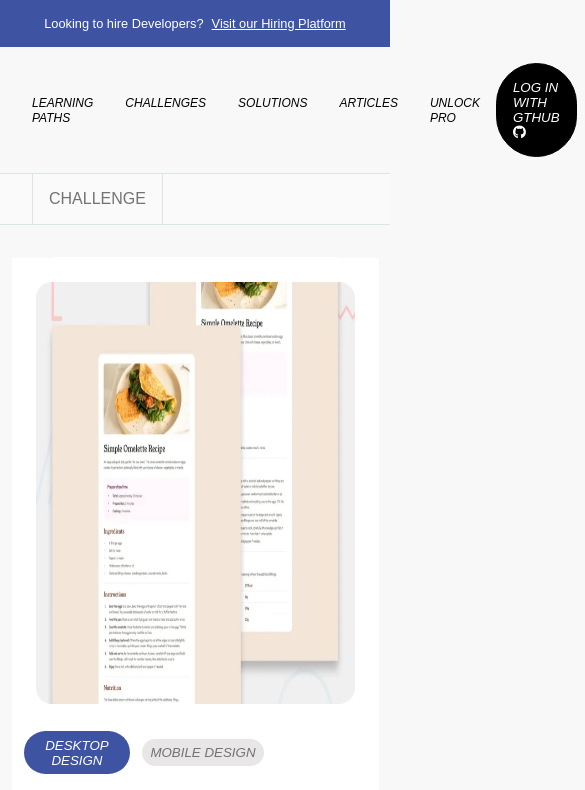
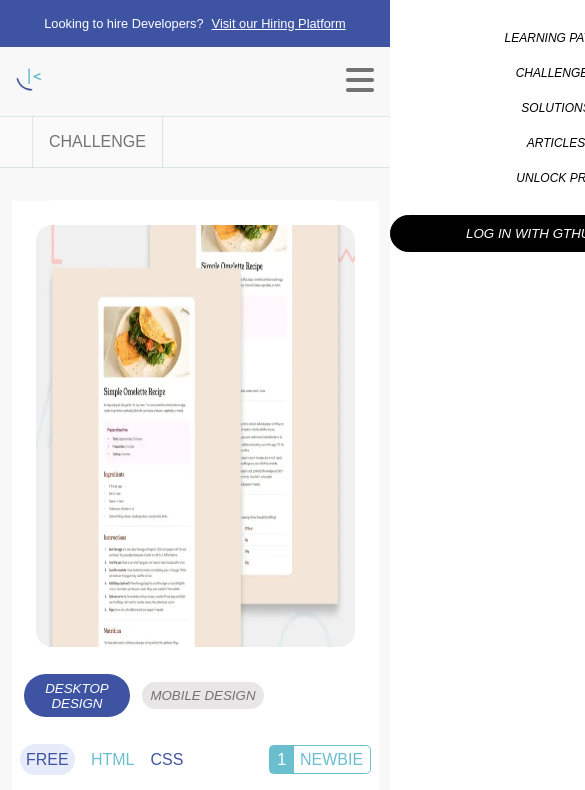
Before and after one commit to bhanukiran-gida/html-css-js-1, a plain HTML site: page index.html in a window 390 px wide. Shown: the top 790 px of the page, 585 px wide, since content can reach past the window. Drawn offline with Linux system fonts and the light colour scheme.

Commit message:
style: adding media queries for navbar

```diff
--- a/index.html
+++ b/index.html
@@ -25,7 +25,14 @@
                 <img id="navbar_left_logo" src="assets/logo-desktop.svg" alt="Logo">
 
             </div>
+            <div class="burger_menu" id="burger_menu">
+                <i class="fa-solid fa-bars"></i>
+            </div>
+
             <div class="navbar_right">
+                <div class="close_menu" id="close_menu">
+                    <i class="fa-solid fa-xmark"></i>
+                </div>
                 <ul class="navbar_right_list">
                     <li><a href="#">LEARNING PATHS</a></li>
                     <li><a href="#">CHALLENGES</a></li>
--- a/script.js
+++ b/script.js
@@ -1,3 +1,12 @@
+document.getElementById('burger_menu').addEventListener('click', function() {
+    document.querySelector('.navbar_right').classList.add('open');
+});
+
+document.getElementById('close_menu').addEventListener('click', function() {
+    document.querySelector('.navbar_right').classList.remove('open');
+});
+
+
 document.addEventListener("DOMContentLoaded", () => {
     const toggleButtons = document.querySelectorAll(".main_body_faqs_toggle_button");
 
--- a/style.css
+++ b/style.css
@@ -54,6 +54,13 @@ body {
     font-style: italic;
     font-size: smaller;
     font-weight: 500;
+}
+
+.burger_menu, .close_menu {
+    display: none;
+    font-size: 2rem;
+    cursor: pointer;
+    /* z-index: 100; */
 }
 
 .navbar_right_list {
@@ -784,6 +791,58 @@ body {
     .main_body_info {
         margin: 1.5rem 1rem;
     } */
+    .navbar_right {
+        flex-direction: column;
+        align-items: flex-start;
+        position: fixed;
+        top: 0;
+        right: 0;
+        width: 300px;
+        height: 100vh;
+        background: white;
+        transform: translateX(100%);
+        transition: transform 0.3s ease;
+        display: block;
+    }
+
+    .navbar_right.open {
+        transform: translateX(0);
+    }
+
+    .burger_menu {
+        display: block;
+    }
+
+    .close_menu {
+        display: none;
+    }
+
+    .navbar_right_list {
+        flex-direction: column;
+        width: 100%;
+        padding: 20px 0;
+    }
+
+    .navbar_right_list li {
+        width: 100%;
+        text-align: center;
+        padding: 10px 0;
+    }
+
+    #navbar_right_gitbutton {
+        width: 100%;
+        text-align: center;
+        padding: 10px 0;
+    }
+
+    .navbar_right.open .burger_menu {
+        display: none;
+    }
+
+    .navbar_right.open .close_menu {
+        display: block;
+    }
+
     .main_body_recipe {
         flex-direction: column-reverse;
         /* margin: 1rem; */
```
